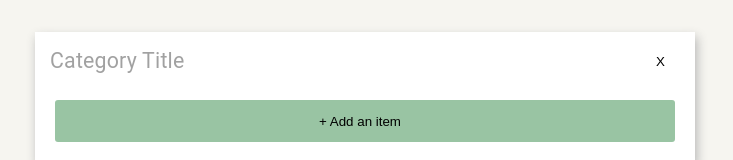
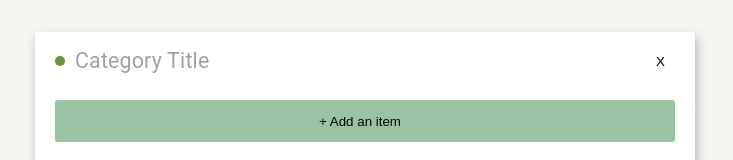
Before and after one commit to mitchHartigan/trekkr, a React (Create React App) app: page / in a window 1280 px wide. Both pictures are taken after a click on the button "+ Add a category". Shown: the top 160 px of the page, without its empty margins (285-1018 px from the left). Built offline with nearby package versions, Linux system fonts and the light colour scheme.

Commit message:
feat: added Category Color visual

```diff
--- a/src/pack/Category/Category.elem.js
+++ b/src/pack/Category/Category.elem.js
@@ -23,7 +23,7 @@ export const CategoryTitle = styled.input`
   border: none;
   font-size: 16pt;
   margin: 10px;
-  margin-left: 0px;
+  margin-left: 5px;
   padding-left: 5px;
   border: none;
   &:hover {
--- a/src/pack/Category/Category.js
+++ b/src/pack/Category/Category.js
@@ -4,16 +4,9 @@ import Item from "../Item/Item";
 import { AddANewItemButton, CategoryContainer } from "./Category.elem";
 import { Input, StylesProvider } from "@material-ui/core";
 import "./_category.scss";
+import { CategoryColor } from "./CategoryColor.elem";
 
 export default class Category extends Component {
-  constructor(props) {
-    super(props);
-
-    this.state = {
-      // TODO: pass title state handling up to parent component
-    };
-  }
-
   handleDelete = () => {
     this.props.deleteCategory(this.props.category.id);
   };
@@ -44,6 +37,15 @@ export default class Category extends Component {
                   justifyContent: "space-between",
                 }}
               >
+                <div
+                  style={{
+                    display: "flex",
+                    justifyContent: "center",
+                    alignItems: "center",
+                  }}
+                >
+                  <CategoryColor color={this.props.category.color} />
+
                   <Input
                     className="category__title"
                     type="text"
@@ -51,7 +53,7 @@ export default class Category extends Component {
                     value={this.props.category.title || ""}
                     onChange={this.updateTitle}
                   />
-
+                </div>
                 {this.props.items.length === 0 && (
                   <button
                     className="category__deleteButton"
--- /dev/null
+++ b/src/pack/Category/CategoryColor.elem.js
@@ -0,0 +1,12 @@
+import styled from "styled-components";
+
+export const CategoryColor = styled.div`
+  transition: opacity 150ms ease;
+  opacity: ${(props) => (props.isHidden ? "0" : "1")};
+  height: 10px;
+  width: 10px;
+  background-color: ${(props) => props.color};
+  margin-right: 5px;
+  margin-left: 10px;
+  border-radius: 50%;
+`;
--- a/src/vis/Breadcrumb.js
+++ b/src/vis/Breadcrumb.js
@@ -1,33 +1,28 @@
 import React, { Component } from "react";
 import styled from "styled-components";
 import "../index.css";
+import { CategoryColor } from "../pack/Category/CategoryColor.elem";
 
 export default class Breadcrumb extends React.Component {
-  constructor(props) {
-    super(props);
-
-    this.state = {
-      text: "",
-    };
-  }
-
-  componentDidMount() {
-    this.setState({
-      text: `${this.props.category} → ${this.props.item} (${this.props.weight})`,
-    });
-  }
-
   render() {
     return (
-      <BreadcrumbText isHidden={this.props.hidden}>
-        {`${this.props.category} → ${this.props.item} (${this.props.weight})`}
-      </BreadcrumbText>
+      <Container>
+        <div>
+          <CategoryColor
+            color={this.props.baseColor}
+            isHidden={this.props.hidden}
+          />
+          <BreadcrumbText isHidden={this.props.hidden}>
+            {`${this.props.category} → ${this.props.item} (${this.props.weight})`}
+          </BreadcrumbText>
+        </div>
+      </Container>
     );
   }
 }
 
 const BreadcrumbText = styled.h1`
-  transition: opacity 200ms ease;
+  transition: opacity 150ms ease;
   opacity: ${(props) => (props.isHidden ? "0" : "1")};
   font-family: "Alata", sans serif;
   font-size: 1.5vw;
@@ -35,4 +30,12 @@ const BreadcrumbText = styled.h1`
   text-align: center;
   font-weight: 300;
   margin-top: -3vh;
+  margin-left: 1vw;
 `;
+
+const Container = styled.div`
+  opacity: ${(props) => (props.isHidden ? "0" : "1")};
+  display: flex;
+  justify-content: center;
+  align-items: center;
+`;
--- a/src/vis/Label.js
+++ b/src/vis/Label.js
@@ -1,5 +1,7 @@
 import React, { Component } from "react";
 import styled from "styled-components";
+
+import { CategoryColor } from "../pack/Category/CategoryColor.elem";
 
 export default class Label extends Component {
   constructor(props) {
@@ -27,6 +29,9 @@ export default class Label extends Component {
 
     let dynamicFontSize = Math.floor(containerWidth / 10);
 
+    if (dynamicFontSize > containerHeight / 2) {
+      dynamicFontSize = containerHeight / 2;
+    }
     // rewrite these both as a ternary?
     if (dynamicFontSize > maxFontSize) {
       dynamicFontSize = maxFontSize;
@@ -66,11 +71,11 @@ const Container = styled.div`
   justify-content: center;
   width: 100%;
   height: 100%;
-  opacity: 0%;
-  transition: opacity 50ms linear;
+  opacity: 0;
+  transition: opacity 200ms ease;
   &:hover {
-    opacity: 100%;
-    transition: opacity 50ms linear;
+    opacity: 1;
+    transition: opacity 200ms ease;
   }
 `;
 
@@ -78,4 +83,5 @@ const Text = styled.p`
   color: white;
   font-family: "Alata", sans serif;
   font-size: ${(props) => `${props.fontSize}px`};
+  text-shadow: 0px 0.12vw 0.05vw black;
 `;
--- a/src/vis/index.js
+++ b/src/vis/index.js
@@ -16,6 +16,7 @@ export default class TreemapGraph extends React.Component {
       hoveredItemWeight: "",
       hoveredItem: "",
       hoveredCategory: "",
+      hoveredItemBaseColor: "",
       hoveredNode: null,
     };
   }
@@ -26,6 +27,7 @@ export default class TreemapGraph extends React.Component {
       hoveredItemWeight,
       hoveredCategory,
       hoveredItem,
+      hoveredItemBaseColor,
     } = this.state;
 
     const treeProps = {
@@ -44,6 +46,7 @@ export default class TreemapGraph extends React.Component {
             hoveredNode: x,
             hoveredCategory: x.parent.data.title,
             hoveredItem: x.data.value,
+            hoveredItemBaseColor: x.data.baseColor,
           },
           () => console.log(x)
         ),
@@ -67,6 +70,7 @@ export default class TreemapGraph extends React.Component {
       category: hoveredCategory,
       item: hoveredItem,
       weight: hoveredItemWeight,
+      baseColor: hoveredItemBaseColor,
     };
 
     return (
```
Lines whose indentation alone changed are shown as unchanged.
